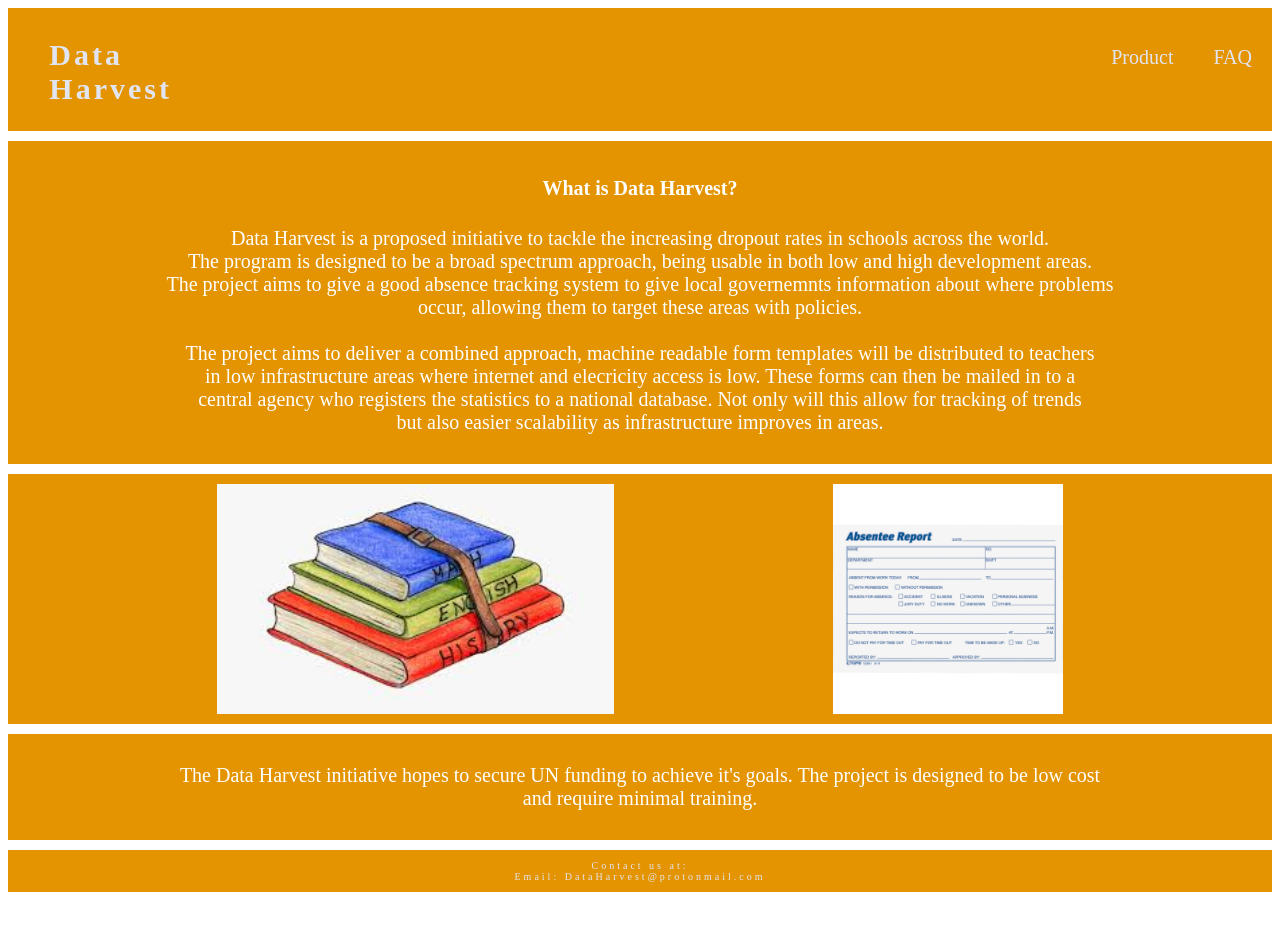
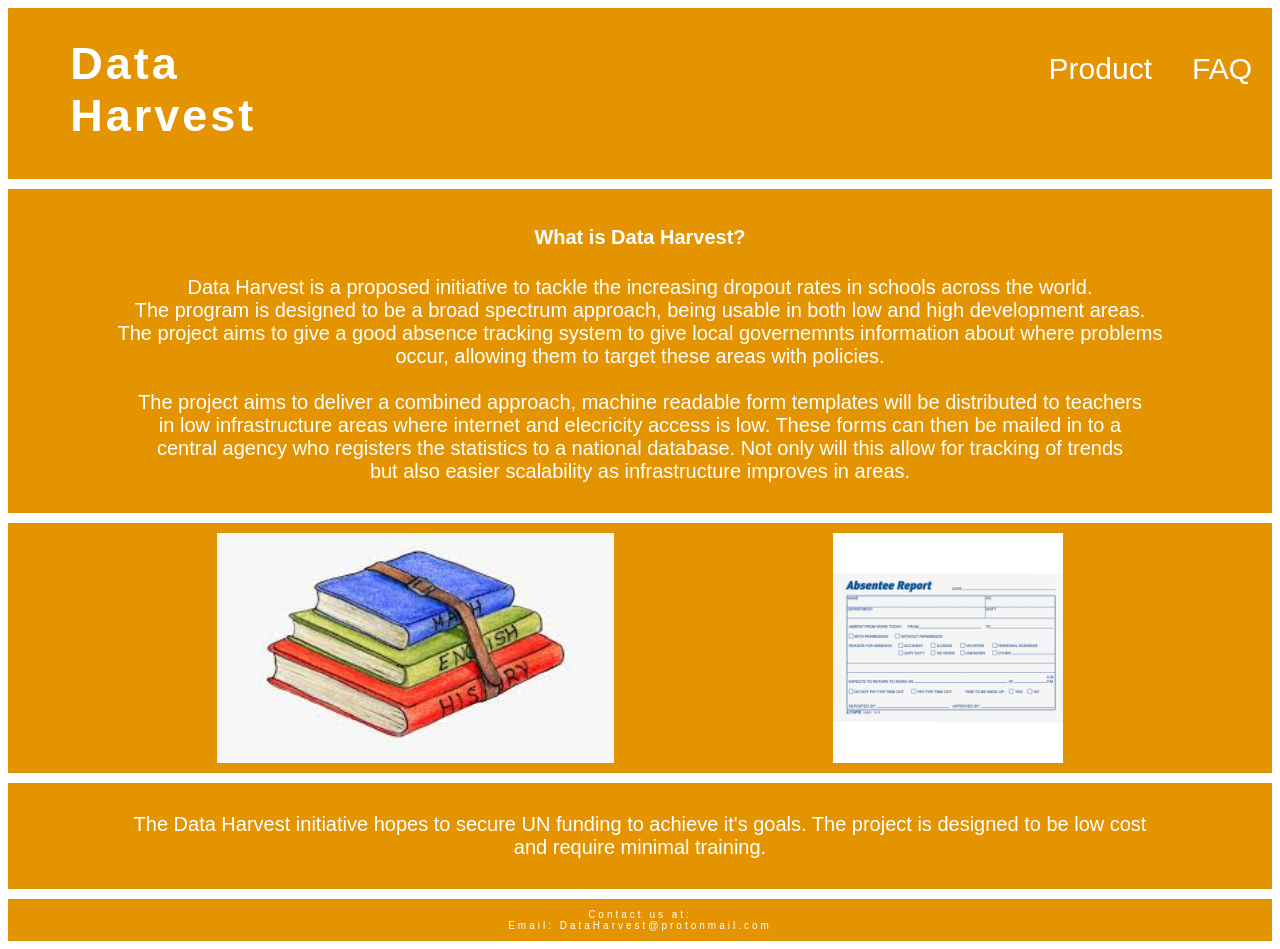
Before and after one commit to Skandinaver/Inovation-camp-website, a plain HTML site: page index.html in a window 1280 px wide. Before the commit the page ends 900 px from the top, so only its background shows below. Drawn offline with nearby package versions, Linux system fonts and the light colour scheme.

Commit message:
Update style.css

```diff
--- a/style.css
+++ b/style.css
@@ -1,33 +1,45 @@
+html{
+
+    font-family: 'Oswald', sans-serif;
+
+}
+
 .logo
 {
+
     display: inline-block;
-    color: rgb(225,229,242);
+    color: white;
     letter-spacing: 3px;
-    font-size: 30px;
+    font-size: 45px;
     margin-left: 20%;
     margin-top: 30px;
+
 }
 
 .navbar{
 
-    color: rgb(225,229,242);
+    color: white;
     display: inline-block;
     background-color: rgb(228, 148, 0);
     width: 100%;
+
 }
 
 .navItem
 {
+
     border: none;
     border-radius: 50px;
     cursor: pointer;
-    font-size: 20px;
+    font-size: 30px;
     padding: 20px;
     margin-top: 10%;
+
 }
 
 .navSector
 {
+    flex-wrap: wrap;
     float: right;
     display: flex;
     justify-content: center;
@@ -39,6 +51,7 @@
 .logoSector
 {
     float: left;
+
 }
 
 .contentSection
@@ -86,7 +99,7 @@
     padding-top: 10px;
     padding-bottom: 10px;
 
-    color: rgb(225,229,242);
+    color: white;
     letter-spacing: 3px;
     font-size: 10px;
     text-align: center;
@@ -94,7 +107,7 @@
 
 a, a:link, a:visited a:hover
 {
-    color: rgb(225,229,242);;
+    color: white;
     text-decoration: none;
 }
 
```
